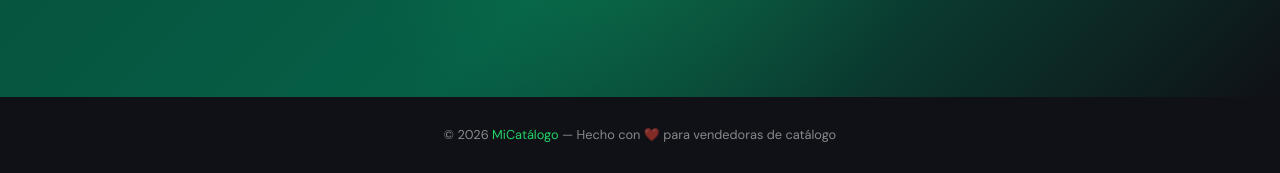
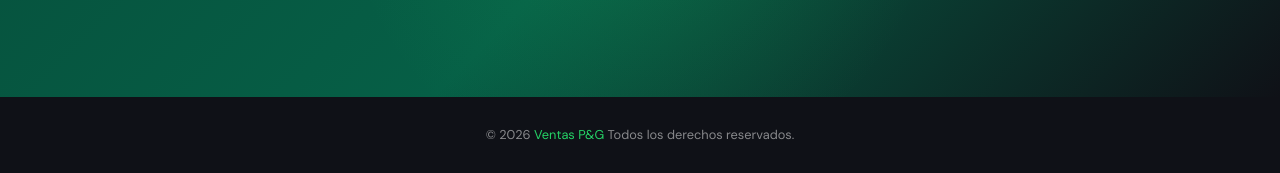
Before and after one commit to luisangelfc/ventas-pyg, a plain HTML site: page index.html in a window 1280 px wide. Shown: the part 4424-4597 px from the top of the page. Drawn offline with nearby package versions, Linux system fonts and the light colour scheme.

Commit message:
Modificando el footer

```diff
--- a/index.html
+++ b/index.html
@@ -236,8 +236,7 @@
   ============================================= -->
   <footer class="footer" role="contentinfo">
     <p class="footer__text">
-      © <span id="js-year"></span> <span class="footer__brand">MiCatálogo</span> — Hecho con ❤️ para vendedoras de
-      catálogo
+      © <span id="js-year"></span> <span class="footer__brand">Ventas P&G</span> Todos los derechos reservados.
     </p>
   </footer>
 
```
